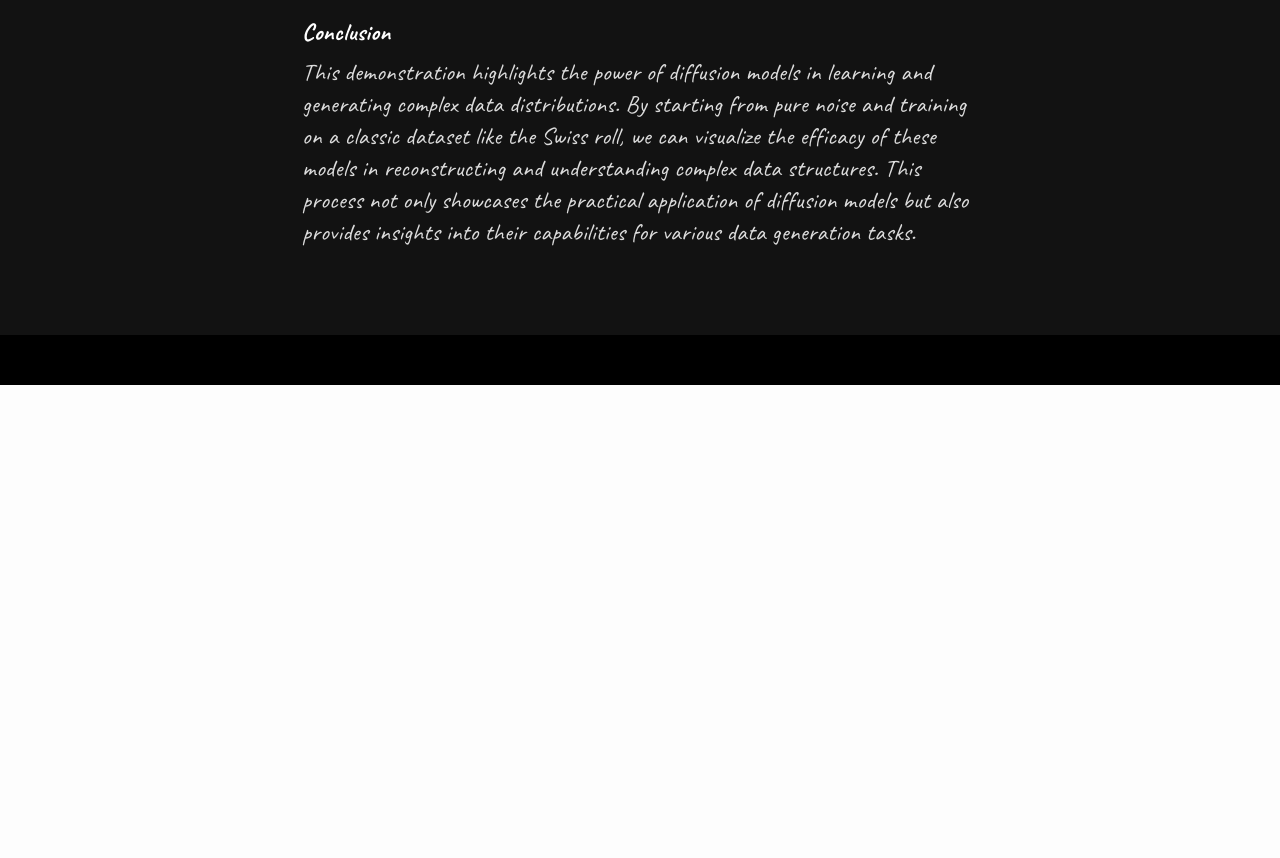
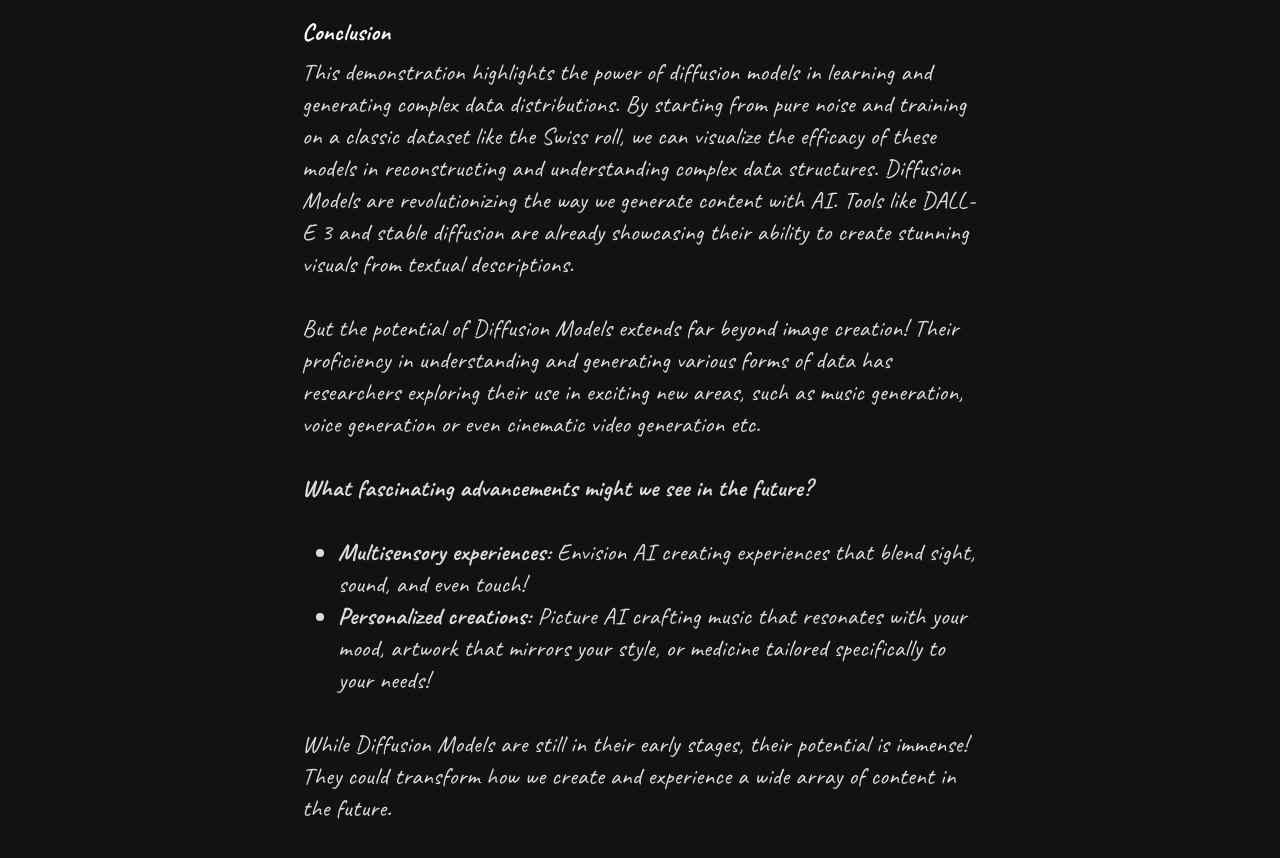
Before and after one commit to spraphul/blog, a Jekyll site: the page built from _posts/2024-07-21-diffusion-models.md, in a window 1280 px wide and 1400 px high, scrolled down 11829 px, cut to the strip 439-1300 px from the top of the window. Shown: the top 858 px of the strip. Built offline with Jekyll 4.4.1, drawn with Linux system fonts in a browser that asks for light colours; some web fonts are replaced; formulas are drawn with MathJax 3; before the commit the page ends 12653 px from its top, so only the background shows below that.

Commit message:
Update 2024-07-21-diffusion-models.md

```diff
--- a/_posts/2024-07-21-diffusion-models.md
+++ b/_posts/2024-07-21-diffusion-models.md
@@ -190,4 +190,13 @@ Upon visualizing the results, we expect to see that the diffusion network effect
 
 #### Conclusion
 
-This demonstration highlights the power of diffusion models in learning and generating complex data distributions. By starting from pure noise and training on a classic dataset like the Swiss roll, we can visualize the efficacy of these models in reconstructing and understanding complex data structures. This process not only showcases the practical application of diffusion models but also provides insights into their capabilities for various data generation tasks.
+This demonstration highlights the power of diffusion models in learning and generating complex data distributions. By starting from pure noise and training on a classic dataset like the Swiss roll, we can visualize the efficacy of these models in reconstructing and understanding complex data structures. Diffusion Models are revolutionizing the way we generate content with AI. Tools like DALL-E 3 and stable diffusion are already showcasing their ability to create stunning visuals from textual descriptions.
+
+But the potential of Diffusion Models extends far beyond image creation! Their proficiency in understanding and generating various forms of data has researchers exploring their use in exciting new areas, such as music generation, voice generation or even cinematic video generation etc.
+
+**What fascinating advancements might we see in the future?**
+
+* **Multisensory experiences:** Envision AI creating experiences that blend sight, sound, and even touch!
+* **Personalized creations:** Picture AI crafting music that resonates with your mood, artwork that mirrors your style, or medicine tailored specifically to your needs!
+
+While Diffusion Models are still in their early stages, their potential is immense! They could transform how we create and experience a wide array of content in the future.
```
